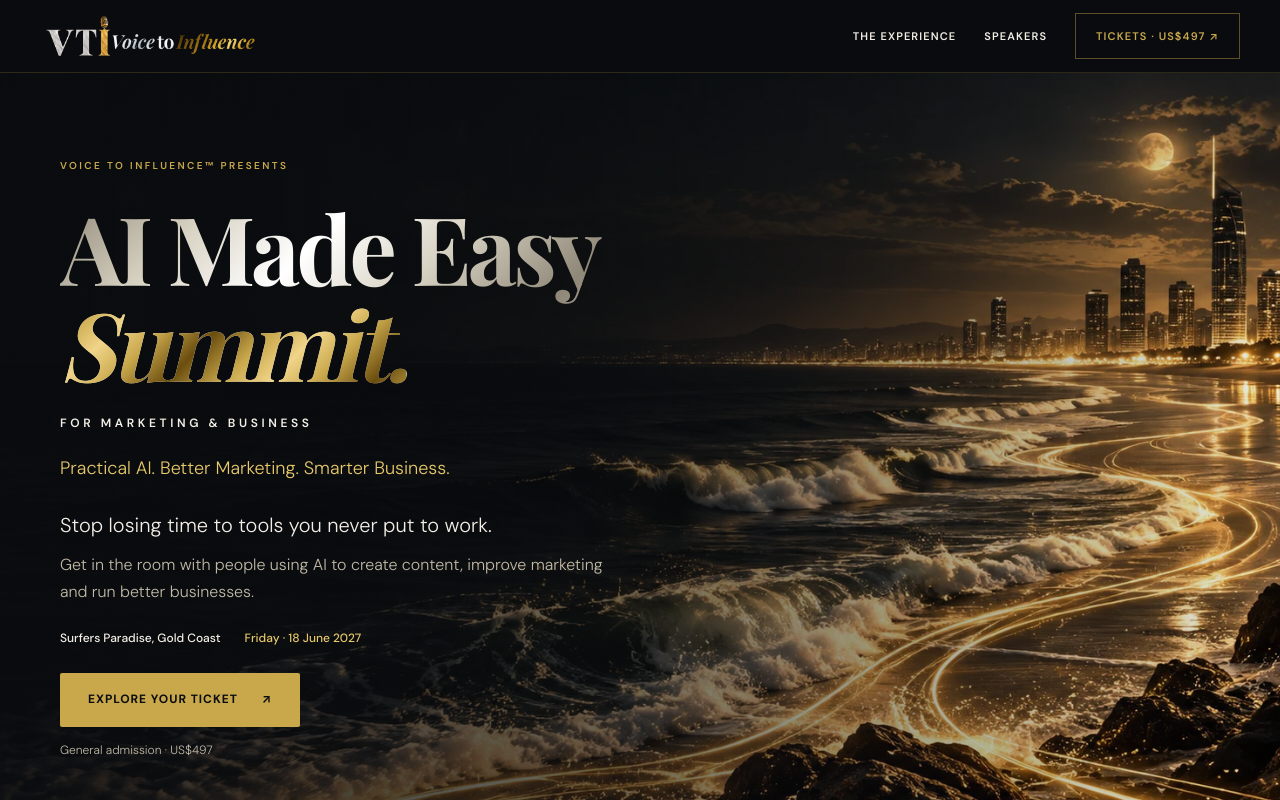
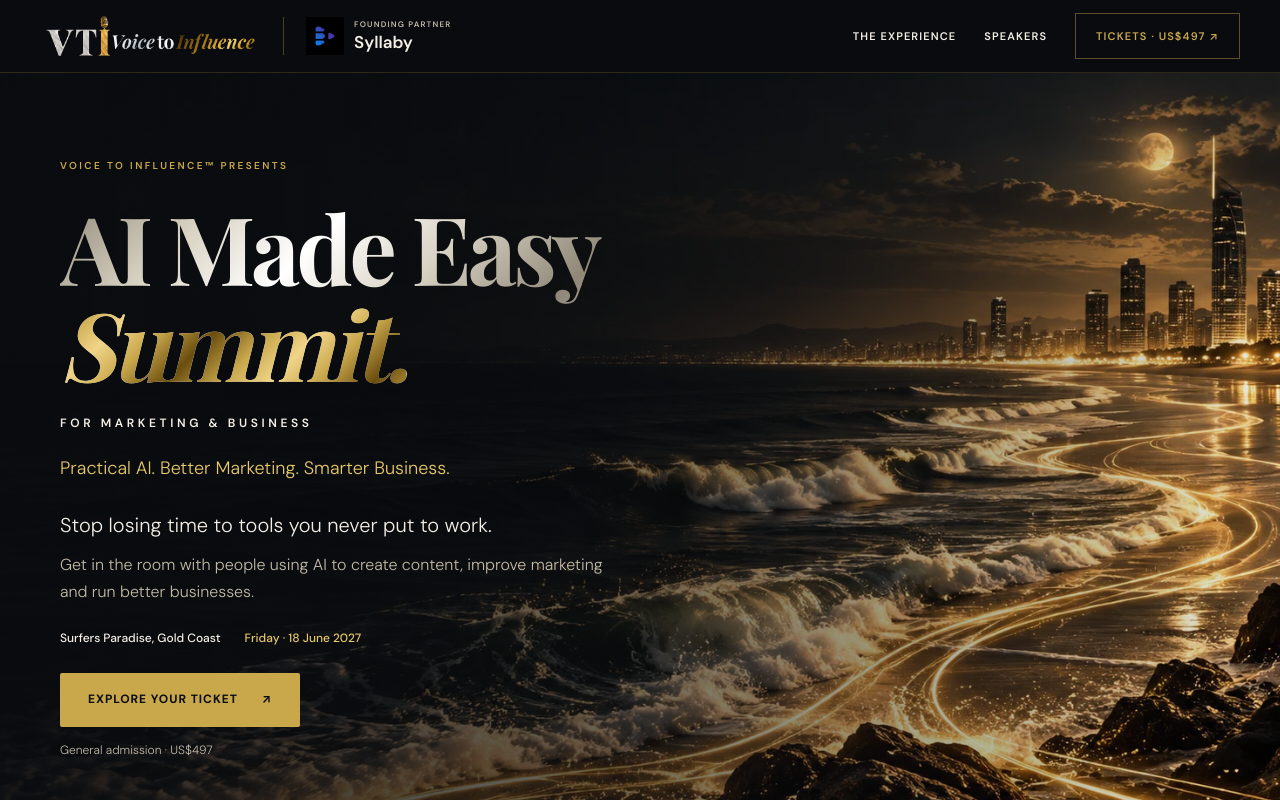
Before and after one commit to Dave37371/AI-Made-Easy, a Next.js app: page / in a window 1280 px wide. Shown: the top 800 px of the page. Built offline with nearby package versions, Linux system fonts and the light colour scheme; a web font is replaced by a local one.

Commit message:
Add Syllaby founding partner lockup beside VTI in header

```diff
--- a/app/globals.css
+++ b/app/globals.css
@@ -137,3 +137,11 @@ html{scroll-padding-top:100px}body{line-height:1.65}a,button,summary{-webkit-tap
 @media(max-width:640px){html{scroll-padding-top:90px}.summit-wrap{padding:0 22px}.summit-nav{padding:12px 18px}.summit-nav img{height:34px;max-width:150px;object-fit:contain}.summit-nav nav>a:not(.nav-ticket){display:none}.nav-ticket{font-size:9px;padding:11px}.hero-content{padding-top:60px;padding-bottom:50px}.summit-hero{background-position:60% center}.summit-hero h1{font-size:62px}.hero-category{font-size:10px;letter-spacing:.18em}.hero-promise{font-size:15px}.hero-lede{font-size:19px}.hero-support{font-size:15px}.hero-facts{flex-direction:column;gap:8px}.hero-bottom{padding:16px 22px;font-size:9px}.hero-bottom>span{max-width:160px}.hero-bottom>a{white-space:nowrap;align-self:center}.intro-grid,.ticket-grid,.faq-grid,.format-grid,.focus-grid{grid-template-columns:1fr}.summit-section{padding:64px 0}.focus-grid{gap:25px;margin-top:35px}.format-grid{margin-top:35px}.format-grid article{padding:26px}.ticket-grid{gap:35px}.ticket-price{font-size:86px}.partner-grid{grid-template-columns:1fr 1fr;gap:35px 15px}.partner-grid img{max-width:145px}.thankyou-hero{padding:65px 0}.eyebrow{letter-spacing:.18em}.faq-grid{gap:25px}}
 @media(prefers-reduced-motion:reduce){html{scroll-behavior:auto!important}*,*:before,*:after{animation:none!important;transition:none!important}}
 @media(max-width:640px){.summit-hero{background-image:linear-gradient(90deg,#0a0c0ff0,#0a0c0f99),url('/assets/gold-coast-hero.webp')}}
+.header-brands{display:flex;align-items:center;gap:22px;flex-shrink:0}
+.header-partner{display:flex;align-items:center;gap:10px;padding-left:22px;border-left:1px solid #c9a84c55}
+.summit-nav .header-partner img{width:38px;height:38px;object-fit:contain;border-radius:2px}
+.header-partner span{display:flex;flex-direction:column;gap:3px;line-height:1.2}
+.header-partner small{font-size:8px;font-weight:600;letter-spacing:.15em;text-transform:uppercase;color:var(--mist)}
+.header-partner b{font-size:17px;font-weight:600;color:var(--cream)}
+@media(max-width:1050px){.summit-nav nav>a:not(.nav-ticket){display:none}}
+@media(max-width:640px){.summit-nav{flex-wrap:wrap;justify-content:center;gap:12px;padding:10px 18px}.header-brands{width:100%;justify-content:center;gap:16px}.header-partner{padding-left:16px;gap:8px}.summit-nav .header-partner img{width:30px;height:30px}.header-partner b{font-size:15px}.header-partner small{font-size:7px}.summit-nav nav{justify-content:center;width:100%}.summit-nav .nav-ticket{padding:8px 22px}html{scroll-padding-top:125px}}
--- a/components/Header.tsx
+++ b/components/Header.tsx
@@ -1,5 +1,23 @@
 import Link from "next/link";
 /* eslint-disable @next/next/no-img-element */
 export default function Header() {
-return <><Link className="skip-link" href="#main">Skip to content</Link><header className="summit-nav"><Link href="/" aria-label="AI Made Easy Summit home"><img src="/assets/vti-logo-header.png" alt="Voice to Influence" /></Link><nav aria-label="Main navigation"><Link href="/#experience">The experience</Link><Link href="/#speakers">Speakers</Link><Link href="/#register" className="nav-ticket">Tickets · US$497 ↗</Link></nav></header></>;
+  return <>
+    <Link className="skip-link" href="#main">Skip to content</Link>
+    <header className="summit-nav">
+      <div className="header-brands">
+        <Link href="/" aria-label="AI Made Easy Summit home">
+          <img src="/assets/vti-logo-header.png" alt="Voice to Influence" />
+        </Link>
+        <div className="header-partner">
+          <img src="/assets/syllaby-logo.png" alt="Syllaby" />
+          <span><small>Founding partner</small><b>Syllaby</b></span>
+        </div>
+      </div>
+      <nav aria-label="Main navigation">
+        <Link href="/#experience">The experience</Link>
+        <Link href="/#speakers">Speakers</Link>
+        <Link href="/#register" className="nav-ticket">Tickets · US$497 ↗</Link>
+      </nav>
+    </header>
+  </>;
 }
```
